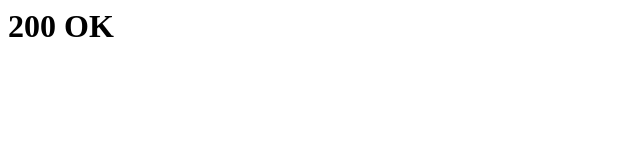
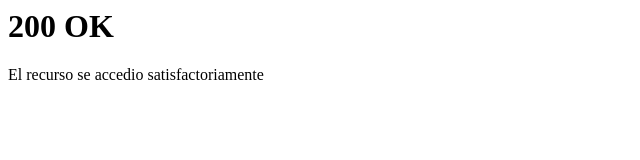
Before and after one commit to Ercamarero/Web_SSTT_2024, a plain HTML site: page 200.html in a window 1280 px wide. Shown: the whole page, without its empty margins (0-640 px from the left). Drawn offline with Linux system fonts and the light colour scheme.

Commit message:
Add files via upload

```diff
--- a/200.html
+++ b/200.html
@@ -3,7 +3,9 @@
 <head>
     <title>200 OK</title>
 </head>
-
-<body><h1>200 OK</h1></body>
+<Header> <h1>200 OK</h1></Header>
+<body>
+	<b1>El recurso se accedio satisfactoriamente</b1>
+</body>
 
 </html>
```
